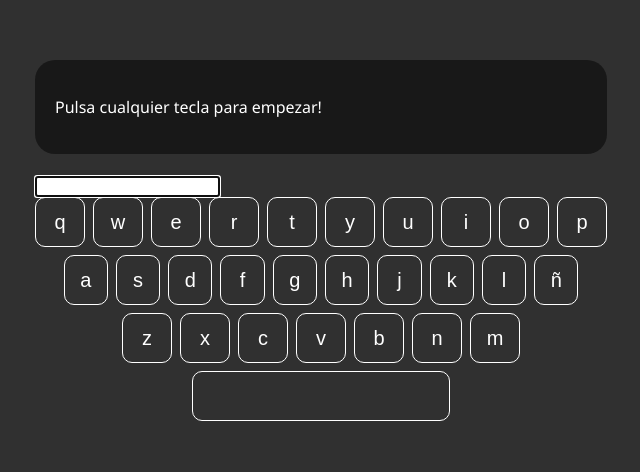
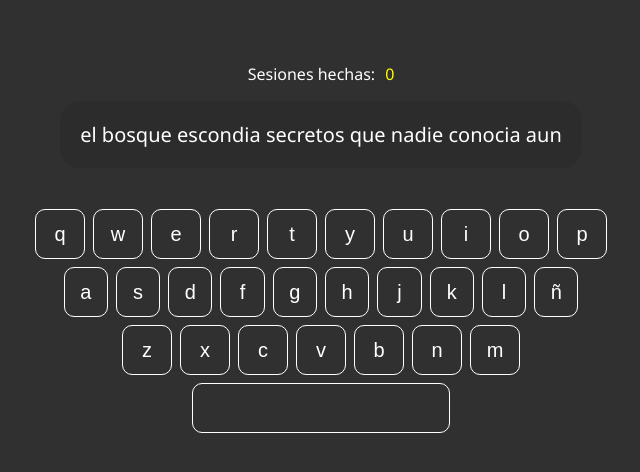
Before and after one commit to Iv4nTech/typing-react, a React (Vite) app: page / in a window 1280 px wide. Shown: the part 170-642 px from the top of the page, without its empty margins (319-959 px from the left). Built offline with nearby package versions, Linux system fonts and the light colour scheme.

Commit message:
Add mechanics check letter input user and count sessions for user

```diff
--- a/src/App.css
+++ b/src/App.css
@@ -2,5 +2,4 @@ body  {
     background-color: rgb(41, 41, 41);
     width: 100vh;
     height: 100vh;
-
 }
--- a/src/App.tsx
+++ b/src/App.tsx
@@ -1,32 +1,15 @@
 import { KeyboardVirtual } from "./components/KeyboardVirtual/KeyboardVirtual"
+import { use, useState } from "react"
 import { InputText } from "./components/InputText/InputText"
-import { TextArea } from "./components/TextArea/TextArea"
-import { use, useState } from "react"
 import './App.css'
+
 function App() {
 
-    const [changeInput, setChangeInput] = useState(false);
-    const [text, setText] = useState('');
-    const [textSystem, setTextSystem] = useState<string[]>([]);
-
-   const getChange = (change:boolean) => {
-    setChangeInput(change);
-  }
-
-  const getText = (text:string) => {
-    setText(text);
-  }
-
-  const getArrayText = (text:string[]) => {
-    setTextSystem(text)
-  }
 
     return <>
     <div>
-      <h1>{textSystem}</h1>
-      <TextArea handleText={getArrayText} changeInput={changeInput}></TextArea>
-      <InputText handleText={getText} textSystem={textSystem}></InputText>
-      <KeyboardVirtual handleChange={getChange}></KeyboardVirtual>
+      <InputText />
+      <KeyboardVirtual />
     </div>
     </>
 
--- /dev/null
+++ b/src/components/InputText/InputText.css
@@ -0,0 +1,35 @@
+.container {
+  display: flex;
+  justify-content: center;
+  align-items: center;
+  flex-direction: column;
+}
+
+.text-area {
+  background-color: rgb(44, 44, 44);
+  border-radius: 20px;
+  padding: 20px;
+  color: white;
+  font-size: 20px;
+}
+
+.correct {
+  color: green;
+}
+
+.incorrect {
+  color: red;
+}
+
+input {
+  opacity: 0;
+}
+
+.number-session {
+  color: yellow;
+  margin-left: 10px;
+}
+
+.info-session {
+  color: white;
+}
--- a/src/components/InputText/InputText.tsx
+++ b/src/components/InputText/InputText.tsx
@@ -1,53 +1,104 @@
-import { useEffect } from "react";
-import { useRef } from "react";
+import {
+  ChangeEvent,
+  ReactNode,
+  use,
+  useEffect,
+  useRef,
+  useState,
+} from "react";
+import { phrases } from "../../phrases.ts";
+import "./InputText.css";
+export const InputText = () => {
+  const [lettersInput, setLettersInput] = useState<string[]>([]);
+  const [pharase, setPharase] = useState(
+    phrases[Math.floor(Math.random() * phrases.length)].split(""),
+  );
 
-interface PropsInputText {
-    handleText: (text:string) => void;
-    textSystem:string[];
-}
+  const [session, setSession] = useState(0);
 
-export const InputText = ({handleText, textSystem}:PropsInputText) => {
-  const arrayInputUser:string[] = [];
-  let first = true;
+  const inputRef = useRef<HTMLInputElement>(null);
 
-   const inputRef = useRef<HTMLInputElement>(null);
+  const handleBlur = () => inputRef.current?.focus();
+  const handleChange = (event: any) => {
+    const lastLetter = event.target.value[event.target.value.length - 1];
+    setLettersInput((prev) => [...prev, lastLetter]);
+  };
 
-   const checkLetter = (arrayUser:string[], arrayPhrase:string[]) => {
-       arrayUser.forEach((lu:string) => {
-           arrayPhrase.forEach((lp:string) => {
-                console.log(lu)
-                console.log(lp)
-                lu == lp ? console.log('Correcto') : console.log('Incorrecto!')
-           });
-       });
-   }
+  const keyMaxSessions = "max_sessions";
+  const saveMaxSessions = (numSessions: number) => {
+    const max_session = localStorage.getItem(keyMaxSessions);
+    (Number(max_session) < numSessions || !max_session) &&
+      localStorage.setItem(keyMaxSessions, numSessions.toString());
+  };
 
-    const handleChange = ():void => {
-        if (!inputRef.current) return;
-        arrayInputUser.length >= 1  ? arrayInputUser.push(inputRef.current.value[inputRef.current.value.length-1]) : arrayInputUser.push(inputRef.current.value[0])
-        if(textSystem.length < 0) {
-            console.log(arrayInputUser);
-            console.log(textSystem);
-        }
-        checkLetter(arrayInputUser, textSystem);
+  useEffect(() => {
+    const loadMexSession = () => {
+      const maxSession = localStorage.getItem(keyMaxSessions);
+      if (!maxSession) return;
+      setSession(Number(maxSession));
+    };
+    loadMexSession();
+  }, []);
 
-        if (first) {
-            inputRef.current.value = "";
-            first = false;
-       }
+  useEffect(() => {
+    const resetPharase = () => {
+      console.log("Cambio de frase");
+      setPharase(phrases[Math.floor(Math.random() * phrases.length)].split(""));
+      const letters = document.querySelectorAll("span");
+      letters.forEach((letter) => {
+        letter.classList.remove("correct");
+        letter.classList.remove("incorrect");
+      });
+      if (!inputRef.current) return;
+      inputRef.current.value = "";
+      setLettersInput([]);
+      setSession((prev) => {
+        saveMaxSessions(prev + 1);
+        return prev + 1;
+      });
+    };
 
-    }
+    const paintLetter = (correct: boolean, index: number) => {
+      const letterDom = document.getElementById(index.toString());
+      correct
+        ? letterDom?.classList.add("correct")
+        : letterDom?.classList.add("incorrect");
+    };
 
-   useEffect(() => {
-       if (!inputRef.current) return;
+    inputRef.current?.focus();
+    const lastIndex = lettersInput.length - 1;
 
-        handleText(inputRef.current.value);
+    pharase[lastIndex] == lettersInput[lastIndex]
+      ? paintLetter(true, lastIndex)
+      : paintLetter(false, lastIndex);
 
-        inputRef.current && inputRef.current.focus()
-        window.addEventListener('click', () => {
-            inputRef.current?.focus();
-        })
-   })
+    pharase.length == lettersInput.length &&
+      pharase.length > 0 &&
+      resetPharase();
+  }, [lettersInput]);
 
-    return <input ref={inputRef} onChange={handleChange} type="text"></input>;
-}
+  console.log(lettersInput);
+
+  return (
+    <div className="container">
+      <p className="info-session">
+        Sesiones hechas:<span className="number-session">{session}</span>
+      </p>
+      <div className="text-area">
+        {pharase.map((p, index): ReactNode => {
+          return (
+            <span key={index} id={index.toString()}>
+              {p}
+            </span>
+          );
+        })}
+      </div>
+      <input
+        onBlur={handleBlur}
+        onChange={handleChange}
+        ref={inputRef}
+        type="text"
+      />
+    </div>
+  );
+};
--- a/src/components/KeyboardVirtual/KeyboardVirtual.css
+++ b/src/components/KeyboardVirtual/KeyboardVirtual.css
@@ -17,14 +17,14 @@
 }
 
 .c2 {
-  width:90%;
+  width: 90%;
 }
 
 .c3 {
   width: 80%;
 }
 
-div .c4  {
+div .c4 {
   width: 100%;
 }
 
--- a/src/components/KeyboardVirtual/KeyboardVirtual.tsx
+++ b/src/components/KeyboardVirtual/KeyboardVirtual.tsx
@@ -1,51 +1,43 @@
-import type { JSX } from "react"
-import { alphabetSpanish, numberColumn } from "../../alphabetSpanish"
-import './KeyboardVirtual.css'
+import type { JSX } from "react";
+import { alphabetSpanish, numberColumn } from "../../alphabetSpanish";
+import "./KeyboardVirtual.css";
 import { useEffect } from "react";
 import { useRef } from "react";
 
-interface PropsKeyboardVirtual {
-    handleChange: (change:boolean) => void;
-}
-
-export const KeyboardVirtual = ({handleChange}:PropsKeyboardVirtual) => {
-
+export const KeyboardVirtual = () => {
   const keyboardRef = useRef<HTMLDivElement>(null);
 
   useEffect(() => {
-
-        const keypress = (event:KeyboardEvent) => {
-            handleChange(true);
+    const keypress = (event: KeyboardEvent) => {
       if (!keyboardRef.current) return;
       for (const col of keyboardRef.current.children) {
         for (const row of col.children)
           if (row.innerHTML === event.key) {
-                        row.classList.add('key-pressed')
+            row.classList.add("key-pressed");
             setTimeout(() => {
-                            row.classList.remove('key-pressed')
+              row.classList.remove("key-pressed");
             }, 150);
           }
       }
-        }
-        window.addEventListener('keydown', keypress)
+    };
+    window.addEventListener("keydown", keypress);
 
     return () => {
-        window.removeEventListener('keydown', keypress)
-      }
-    }, [])
-
+      window.removeEventListener("keydown", keypress);
+    };
+  }, []);
 
   return (
     <div className="keyboard" ref={keyboardRef}>
       {numberColumn.map((n): JSX.Element => {
         return (
-                    <div className={`column-keys c${n+1}`} key={`row-${n}`}>
+          <div className={`column-keys c${n + 1}`} key={`row-${n}`}>
             {alphabetSpanish[n].map((c, index): JSX.Element => {
               const isTopRow = n < 1;
               return (
                 <button
                   id={`${index}-${n}`}
-                                    className={`key ${isTopRow ? 'topRow' : 'topButtom'}`}
+                  className={`key ${isTopRow ? "topRow" : "topButtom"}`}
                   key={`${index}${n}`}
                 >
                   {c}
--- a/src/components/TextArea/TextArea.css
+++ /dev/null
@@ -1,14 +0,0 @@
-.text {
-    background-color: rgb(24, 24, 24);
-    padding: 20px;
-    border-radius: 20px;
-    margin-bottom: 20px;
-}
-
-.letter {
-    color: white;
-}
-
-.message {
-    color: white;
-}
--- a/src/components/TextArea/TextArea.tsx
+++ /dev/null
@@ -1,43 +0,0 @@
-import { phrases } from "../../phrases";
-import { useEffect, useRef, useState } from "react";
-import './TextArea.css';
-import type { JSX } from "react/jsx-runtime";
-
-
-interface TextAreaProps {
-    changeInput:boolean;
-    handleText: (text:string[]) => void;
-}
-
-
-export const TextArea = ({changeInput, handleText}:TextAreaProps) =>{
-
-    const [pharase] = useState<string[]>(() => {
-         const phraseNumber =  Math.floor(Math.random() * phrases.length);
-        const phrase = phrases[phraseNumber];
-        const arrayObj = phrase.split('');
-        const stringArray = arrayObj.map(s => s.valueOf());
-        return stringArray;
-    })
-
-
-    useEffect(() => {
-        if(changeInput) {
-            handleText(pharase);
-        }
-    }, [pharase, changeInput])
-
-
-
-    const textRef = useRef<HTMLDivElement>(null);
-
-    function messageStart() {
-        return <p className="message">Pulsa cualquier tecla para empezar!</p>;
-    }
-
-    return <div ref={textRef} className="text">
-       { changeInput ? pharase.map((letter:string, index:number):JSX.Element => {
-            return <span key={index} className="letter">{letter}</span>
-       }) : messageStart()}
-    </div>
-}
--- a/src/main.tsx
+++ b/src/main.tsx
@@ -4,7 +4,5 @@ import App from './App.tsx'
 import './index.css'
 
 createRoot(document.getElementById('root')!).render(
-  <StrictMode>
     <App />
-  </StrictMode>,
 )
```
Lines whose indentation alone changed are shown as unchanged.
